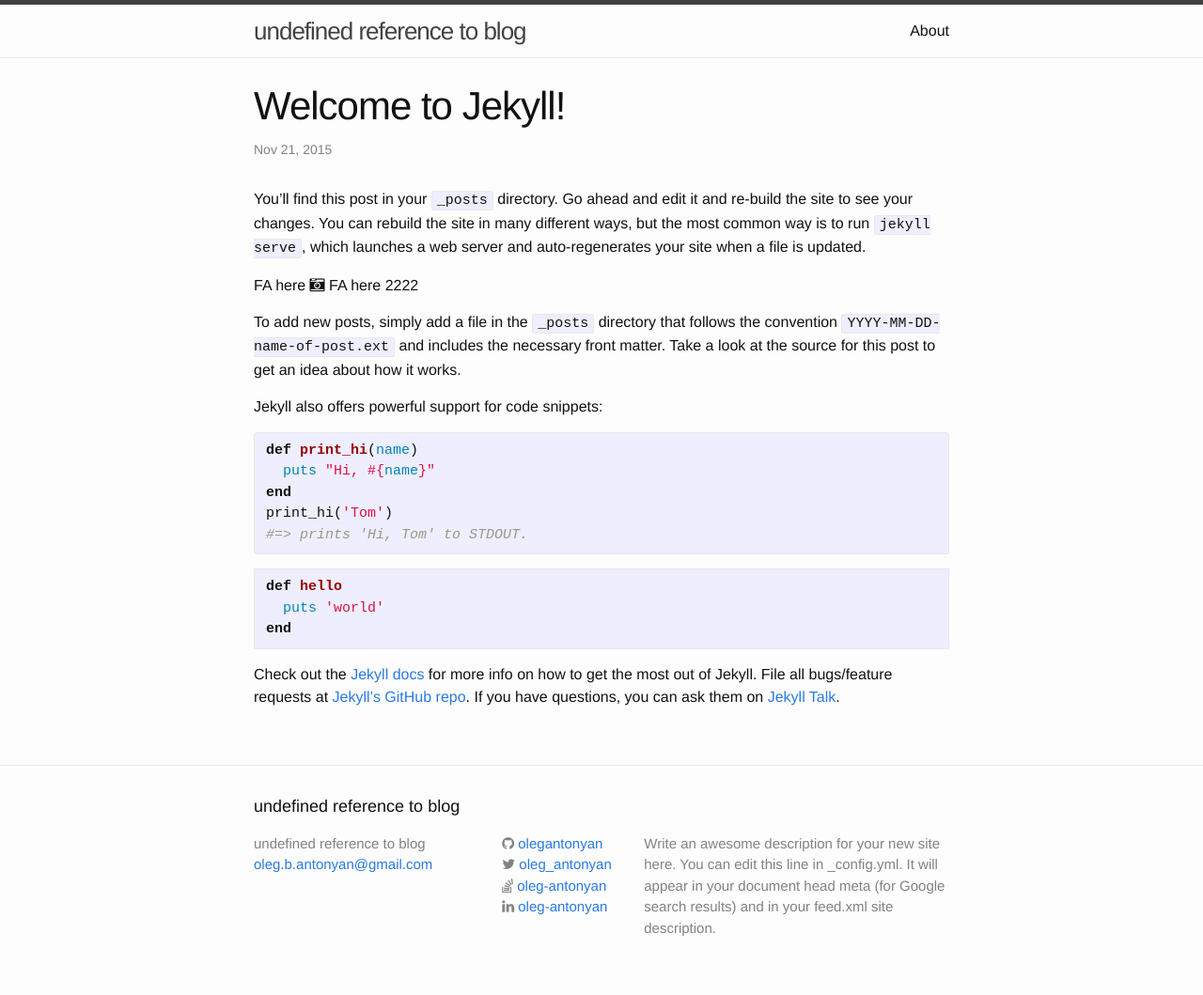
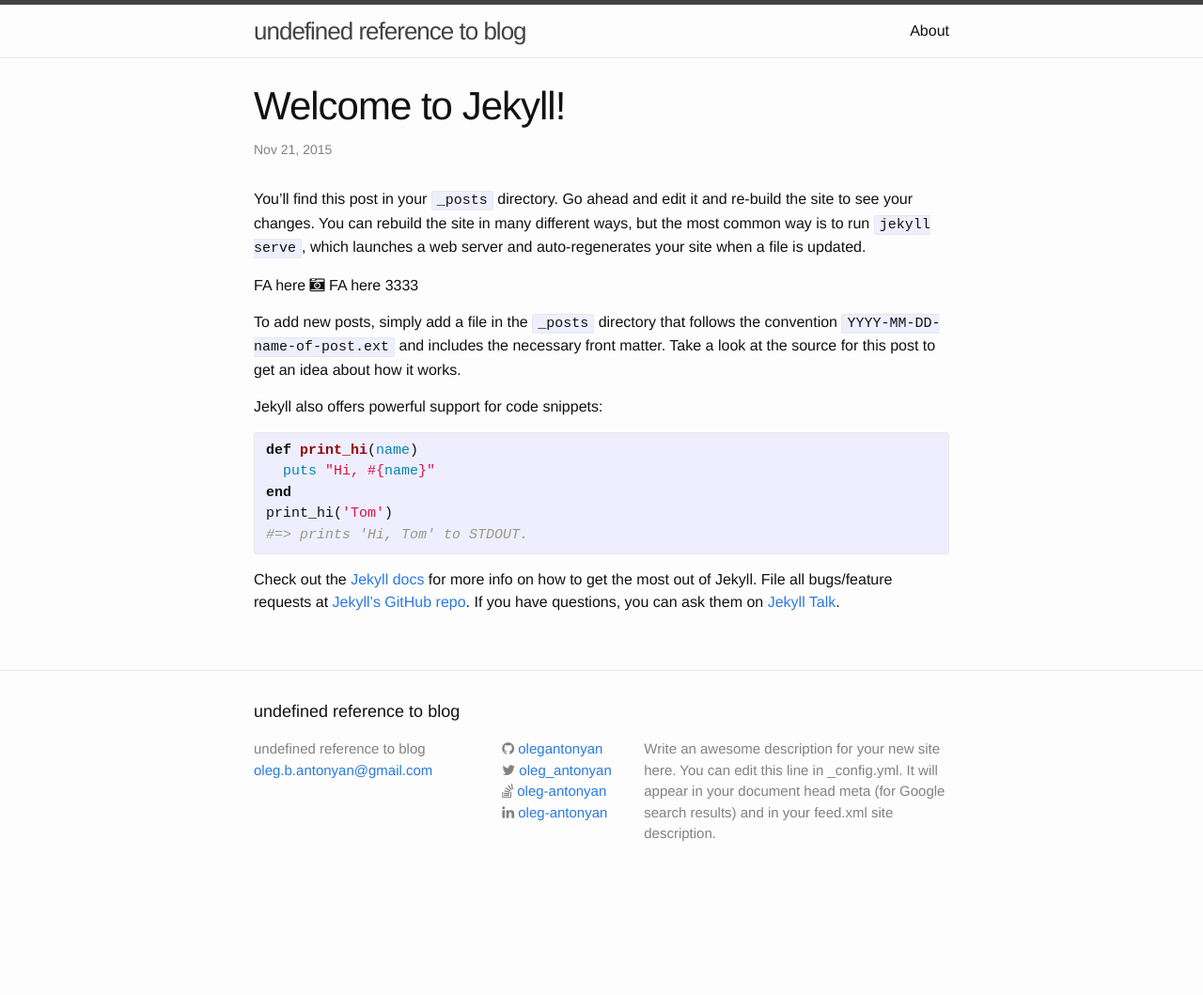
Before and after one commit to olegantonyan/undefined-reference, a Jekyll site: the page built from _posts/2015-11-21-welcome-to-jekyll.markdown, in a window 1280 px wide. Shown: the whole page at 94% size. Built offline with Jekyll 4.4.1, drawn with Linux system fonts in a browser that asks for light colours; after the commit the page ends 959 px from its top, so only the background shows below that.

````diff
--- a/_posts/2015-11-21-welcome-to-jekyll.markdown
+++ b/_posts/2015-11-21-welcome-to-jekyll.markdown
@@ -7,7 +7,7 @@
 
 FA here
 {% icon fa-camera-retro %}
-FA here 2222
+FA here 3333
 
 To add new posts, simply add a file in the `_posts` directory that follows the convention `YYYY-MM-DD-name-of-post.ext` and includes the necessary front matter. Take a look at the source for this post to get an idea about how it works.
 
@@ -21,11 +21,6 @@
 #=> prints 'Hi, Tom' to STDOUT.
 {% endhighlight %}
 
-```ruby
-def hello
-  puts 'world'
-end
-```
 
 Check out the [Jekyll docs][jekyll-docs] for more info on how to get the most out of Jekyll. File all bugs/feature requests at [Jekyll’s GitHub repo][jekyll-gh]. If you have questions, you can ask them on [Jekyll Talk][jekyll-talk].
 
````
Also changed, not shown: .travis.yml (deleted), 2 other files.
